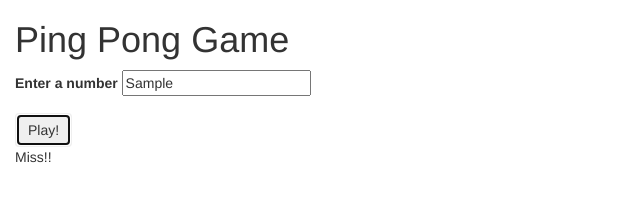
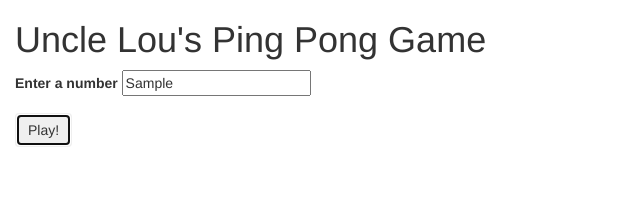
Before and after one commit to rg-epicodus/pingpong, a plain HTML site: page index.html in a window 1280 px wide. Both pictures are taken after typing "Sample" into the empty fields and a click on the button "Play!". Shown: the whole page, without its empty margins (0-640 px from the left). Drawn offline with Linux system fonts and the light colour scheme.

Commit message:
revise entire project to follow instructions, add first passing spec

```diff
--- a/index.html
+++ b/index.html
@@ -6,24 +6,23 @@
     <link rel="stylesheet" href="css/styles.css" type="text/css">
     <script src="js/jquery-3.2.1.js"></script>
     <script src="js/scripts.js"></script>
-    <title></title>
+    <title>Uncle Lou's Ping Pong</title>
   </head>
   <body>
     <div class="container-fluid">
-      <h1>Ping Pong Game</h1>
-
-      <form id="ping-pong">
-        <div class="form-group">
-          <label for="userInput">Enter a number</label>
-          <input type="text" id="userInput">
-        </div>
-
-          <button type="submit" class="btn">Play!</button>
-      </form>
+      <h1>Uncle Lou's Ping Pong Game</h1>
+      <div id="gameForm">
+        <form>
+          <div class="form-group">
+            <label for="number">Enter a number</label>
+            <input type="text" id="number">
+          </div>
+            <button type="submit" class="btn">Play!</button>
+        </form>
+      </div>
       <div id="result">
-
+        <h1></h1>
       </div>
-
     </div>
   </body>
 </html>
--- a/js/scripts.js
+++ b/js/scripts.js
@@ -1,36 +1,33 @@
 // Business Logic
 var ball = [];
-var ping = "Ping!";
-var pong = "Pong!";
-var both = "Ping Pong!";
-var miss = "Miss!!";
-var pingPong = function(volley) {
-  if ((volley % 3 === 0) && (volley % 15 !== 0)) {
-    return ping;
-  } else if ((volley % 5 === 0) && (volley % 15 !== 0)) {
-    return pong;
-  } else if ((volley % 3 === 0) && (volley % 5 === 0)) {
-    return both;
-  } else {
-    return miss;
+var volley = [];
+
+var service = (function() {
+
+  for (var i = 1; i <= n; i++) {
+    ball.push(i);
   }
-};
 
+  volley = ball.slice();
+    for (var i = 0; i <= volley.length; i++) {
+      if (volley [i] % 3 === 0) {
+        volley [i] = "Ping!"
+      }
+    }
+  $("#result").show();
 
+  volley.forEach(function(volley) {
+    $("#result h1").append("<p>" + volley + "</p>");
+  })
 
-
-
-
-
+})
 
 
 // User Interface Logic
-
-$(document).ready(function() {
-  $("form#ping-pong").submit(function(event) {
+$(document).ready(function (){
+  $("#gameForm form").submit(function (event) {
     event.preventDefault();
-    var volley = parseInt($("input#userInput").val());
-    var result = pingPong(volley);
-    $("#result").append("<p>" + result + "</p>");
-  });
+    n = $("input#number").val();
+  service();
+  })
 });
```
Also changed, not shown: img/ping.png (added), img/pingpong.jpg (added), img/pong.png (added).
